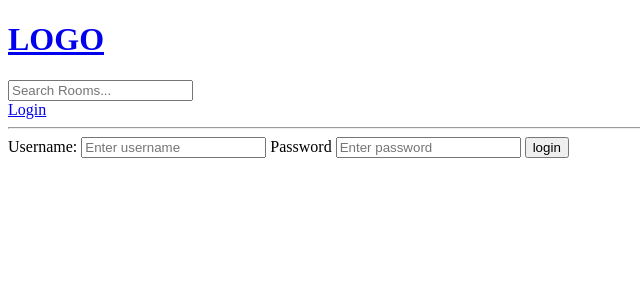
After one commit to dagonzalezcolme/django-tutorial, a Django app: page /login/ in a window 1280 px wide. The commit adds this page. Shown: the top 300 px of the page, without its empty margins (0-640 px from the left). Run offline with Django 5.2, Linux system fonts and the light colour scheme.

Commit message:
commiting timestamp 2:32:25 for flass messages and 2:39:03 for user logout both completed

```diff
--- /dev/null
+++ b/base/templates/base/login_register.html
@@ -0,0 +1,19 @@
+{% extends 'main.html' %}
+
+{% block content %}
+
+<div>
+    <form method="POST" action="">
+        {% csrf_token %}
+        <label>Username:</label>
+        <input type="text" name="username" placeholder="Enter username"/>
+
+        <label>Password</label>
+        <input type="password" name="password" placeholder="Enter password"/>
+
+        <input type="submit" value="login"/>
+    </form>
+</div>
+
+
+{% endblock content %}
--- a/base/urls.py
+++ b/base/urls.py
@@ -3,10 +3,13 @@ from . import views
 from django.http import HttpResponse
 
 urlpatterns = [
+    path('login/', views.loginPage, name="login"),
+    path('logout/', views.logoutUser, name="logout"),
+
     path('', views.home, name="home"),
     path('room/<str:pk>/', views.room, name="room"),
+
     path('create-room/', views.createRoom, name = "create-room"),
     path('update-room/<str:pk>/', views.updateRoom, name = "update-room"),
     path('delete-room/<str:pk>/', views.deleteRoom, name = "delete-room"),
-
 ]
--- a/base/views.py
+++ b/base/views.py
@@ -1,10 +1,38 @@
 from django.shortcuts import render, redirect
 from django.db.models import Q
+from django.contrib import messages
 from django.http import HttpResponse
+from django.contrib.auth import authenticate, login, logout
 from .models import Room, Topic
 from .forms import RoomForm
+from django.contrib.auth.models import User
 
 # Create your views here.
+def loginPage(request):
+    if request.method == 'POST':
+        username = request.POST.get('username')
+        password = request.POST.get('password')
+
+        try:
+            user = User.objects.get(username=username)
+        except:
+            messages.error(request, 'User does not exist')
+
+        user = authenticate(request, username=username, password=password)
+
+
+        if user is not None:
+            login(request, user)
+            return redirect('home')
+        else:
+            messages.error(request, 'Username or Password does not')
+    context = {}
+    return render(request, 'base/login_register.html', context)
+
+def logoutUser(request):
+    logout(request)
+    return redirect('home')
+
 def home(request):
     q = request.GET.get('q') if request.GET.get('q') != None else ''
 
--- a/templates/main.html
+++ b/templates/main.html
@@ -9,6 +9,15 @@
 </head>
 <body>
     {% include 'navbar.html' %}
+
+    {% if messages %}
+    <ul class="messages">
+        {% for message in messages %}
+            <li></li>{{ message }}</li>
+        {% endfor %}
+    </ul>
+    {% endif %}
+
     {% block content %}
 
     {% endblock %}
--- a/templates/navbar.html
+++ b/templates/navbar.html
@@ -6,4 +6,10 @@
     <input type="text" name="q" placeholder="Search Rooms..." />
 </form>
 
+{% if request.user.is_autheticated %}
+<a href="{% url 'logout' %}">Logout</a>
+{% else %}
+<a href="{% url 'login' %}">Login</a>
+{% endif%}
+
 <hr>
```
